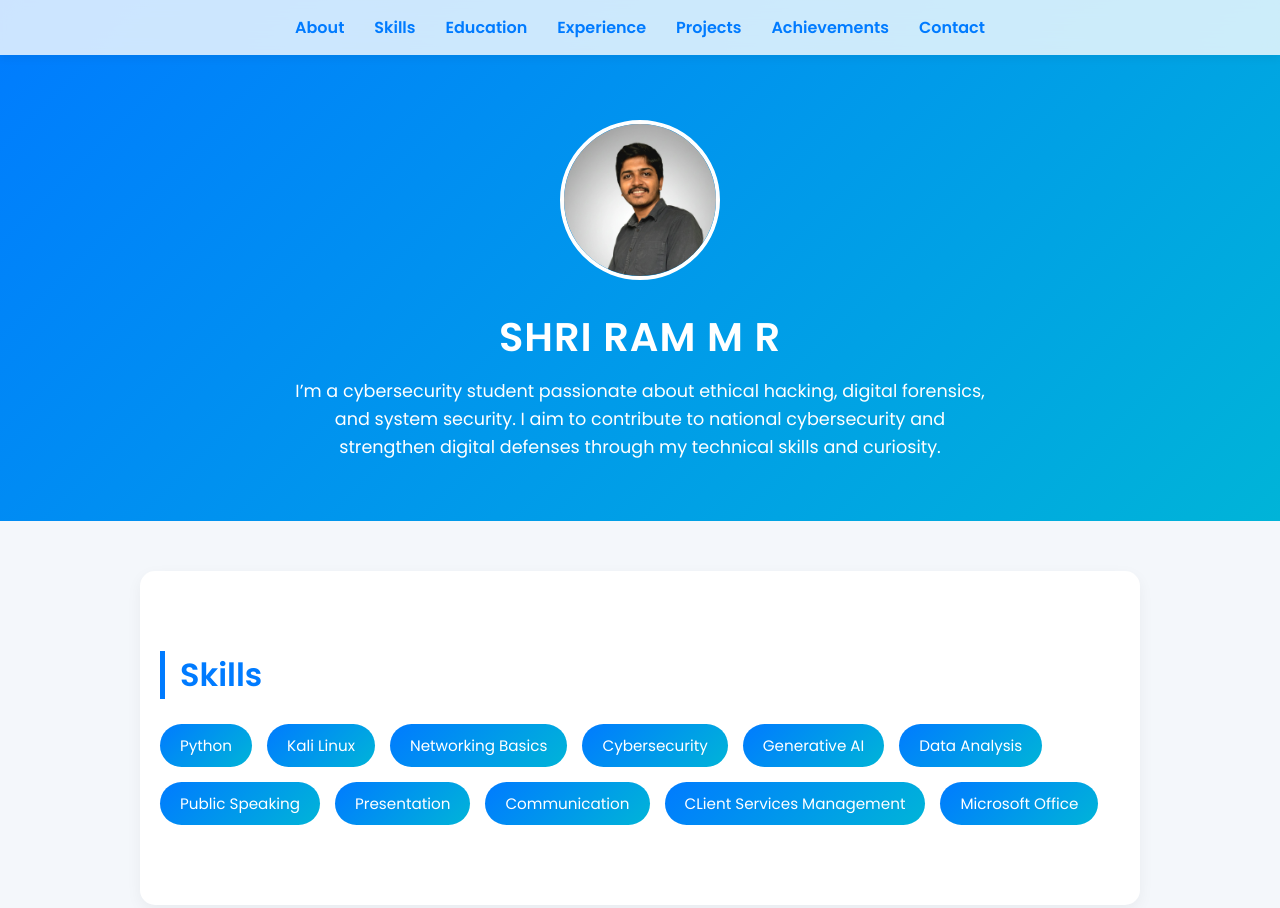
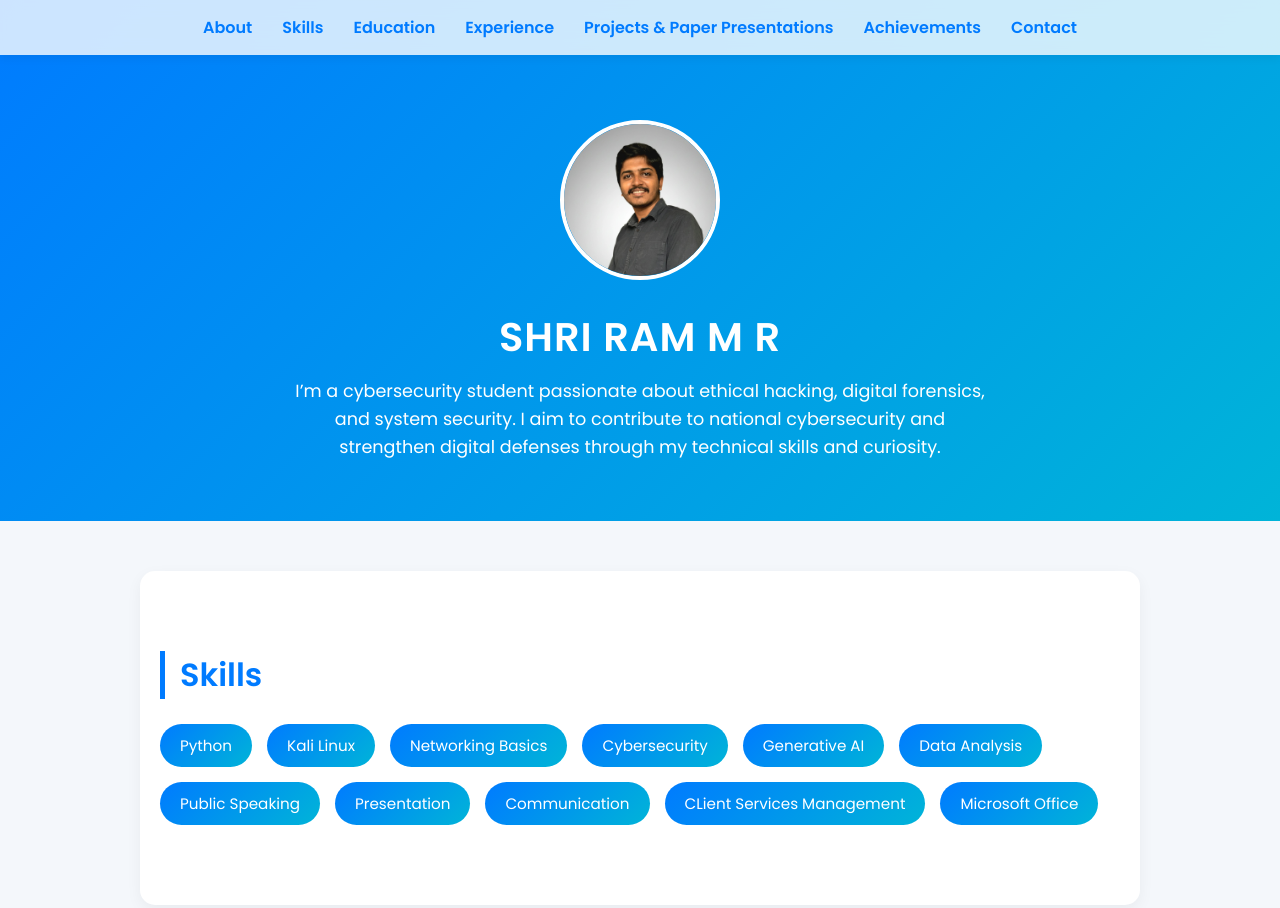
Before and after one commit to Shriram1906/My_PortFolio, a plain HTML site: page index.html in a window 1280 px wide. Shown: the top 908 px of the page. Drawn offline with nearby package versions, Linux system fonts and the light colour scheme.

Commit message:
Update index.html

```diff
--- a/index.html
+++ b/index.html
@@ -375,7 +375,7 @@
       <li><a href="#skills">Skills</a></li>
       <li><a href="#education">Education</a></li>
       <li><a href="#experience">Experience</a></li>
-      <li><a href="#projects">Projects</a></li>
+      <li><a href="#projects & Paper Presentations">Projects & Paper Presentations</a></li>
       <li><a href="#achievements">Achievements</a></li>
       <li><a href="#contact">Contact</a></li>
     </ul>
```
